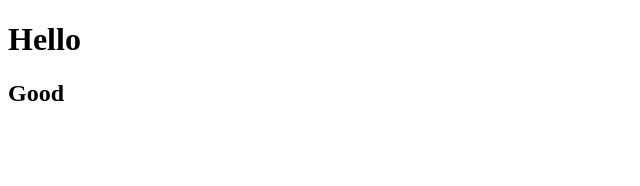
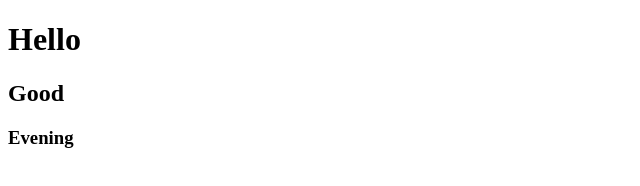
Before and after one commit to ChaitaliNehete/Project1, a plain HTML site: page index.html in a window 1280 px wide. Shown: the full height of the page, 0-640 px from the left. Drawn offline with Linux system fonts and the light colour scheme.

Commit message:
my second command

```diff
--- a/index.html
+++ b/index.html
@@ -11,6 +11,7 @@
 <body>
     <h1>Hello</h1>
     <h2>Good</h2>
+    <h3>Evening</h3>
 </body>
 
 </html>
```
